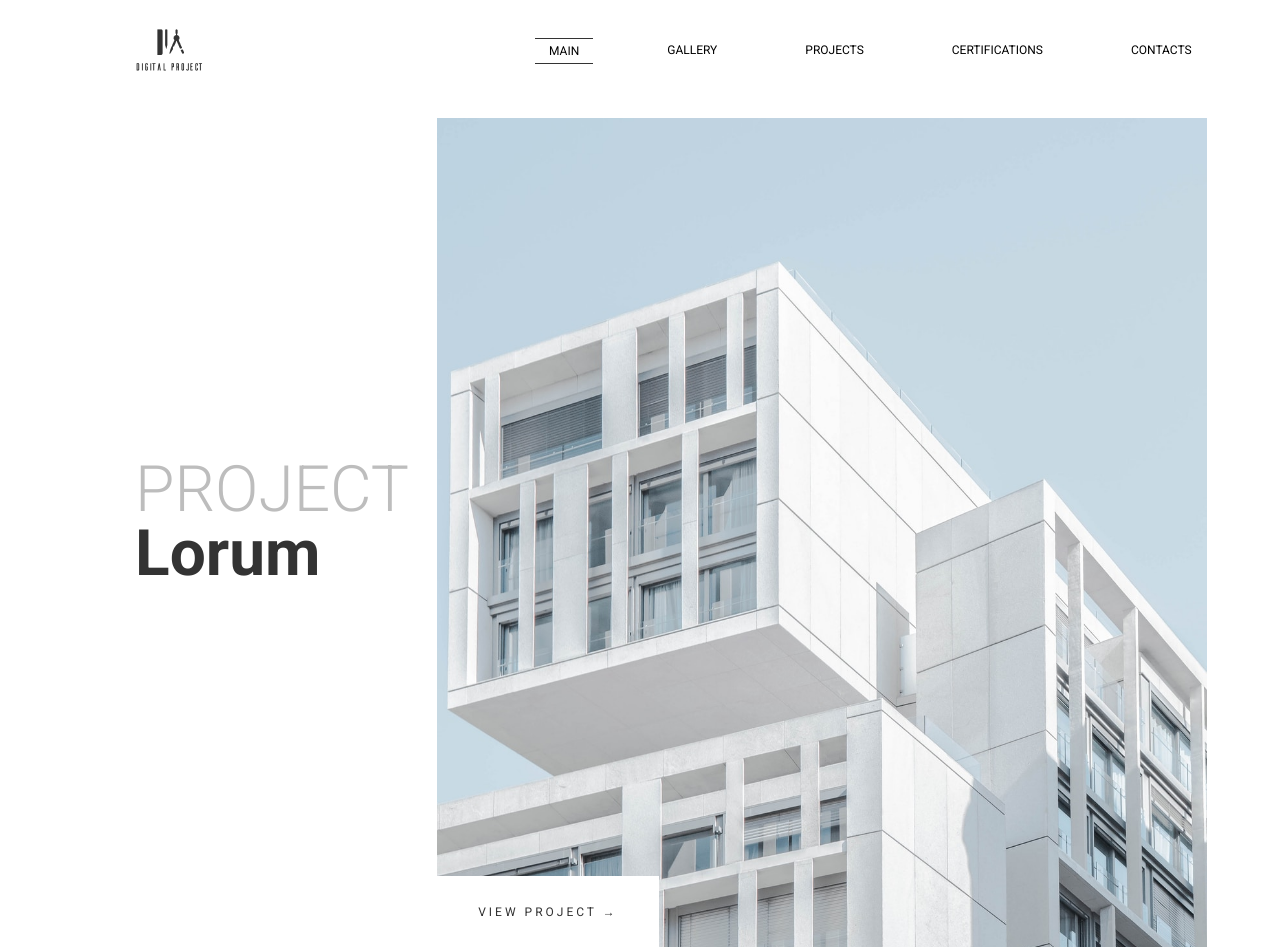
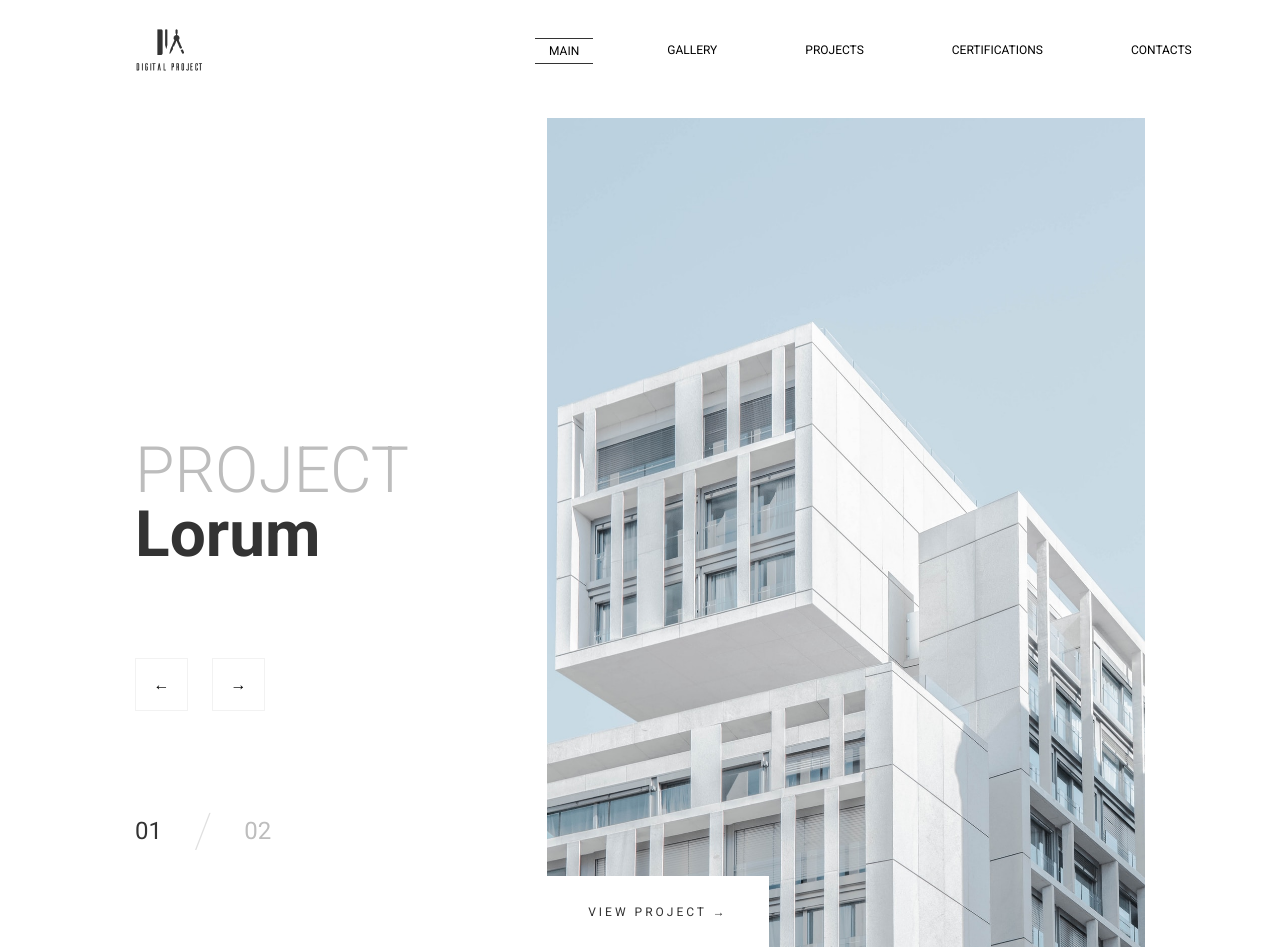
Before and after one commit to ronaldtech051/React-Figma-Website-of-architects, a Next.js app: page / in a window 1280 px wide. Shown: the top 952 px of the page. Built offline with nearby package versions, Linux system fonts and the light colour scheme.

Commit message:
Add keen-slider to home

```diff
--- a/components/Hero.tsx
+++ b/components/Hero.tsx
@@ -1,49 +1,16 @@
-import React from "react";
-import Image from "next/image";
-import Button from "./ui/Button";
+import Carousel from "./ui/Carousel";
 
 export default function Hero() {
   return (
-    <div className="mx-4 flex flex-col justify-between gap-6 md:mx-16 md:w-full md:flex-row lg:mx-0 md:mt-0 pt-4">
+    <div className="mx-4 flex flex-col justify-between gap-6 pt-4 md:mx-16 md:mt-0 md:flex-row lg:mx-0 lg:w-full">
       <div className="flex flex-col justify-end">
-        <h1 className="text-[46px] leading-[46px] lg:w-[278px] lg:text-[64px] lg:leading-[64px]">
+        <h1 className="text-[46px] leading-[46px] lg:w-[278px] lg:text-[64px] lg:leading-[64px] md:w-auto w-0">
           <span className="font-light text-woa-white-400">PROJECT</span>{" "}
           <span className="font-bold text-woa-black-700">Lorum</span>
         </h1>
-        <div className="md:h-[140px] lg:h-[280px] xl:h-[361px]"></div>
+        <div className="md:h-[140px] lg:h-[280px] xl:h-[380px] h-[120px]"></div>
       </div>
-      <div>
-        <CarouselItem
-          imageUrl="/projects/item1.jpg"
-          alt="..."
-          slug="some-slug"
-        />
-      </div>
+      <Carousel />
     </div>
   );
 }
-
-function CarouselItem({
-  slug,
-  imageUrl,
-  alt,
-}: {
-  slug: string;
-  imageUrl: string;
-  alt: string;
-}) {
-  return (
-    <div className="relative h-[410px] md:w-[410px]  lg:h-[580px] lg:w-[580px] xl:h-[829px] xl:w-[770px] ">
-      <Image
-        src={imageUrl}
-        alt={alt}
-        fill
-        className="object-cover"
-        sizes="70vw"
-      />
-      <Button absolute variant="white">
-        VIEW PROJECT &rarr;
-      </Button>
-    </div>
-  );
-}
--- a/components/Mission.tsx
+++ b/components/Mission.tsx
@@ -33,7 +33,7 @@ function MissionItem({
 }) {
   return (
     <p className="flex h-[140px] items-center gap-4 lg:gap-[30px]">
-      <span className="text-[200px] font-[900] text-woa-white-300">
+      <span className="md:text-[200px] text-[170px] font-[900] text-woa-white-300">
         {missionNumber}
       </span>
       <span
--- a/components/Projects.tsx
+++ b/components/Projects.tsx
@@ -9,7 +9,7 @@ export default function Projects() {
       <h2 className="font-light leading-normal text-woa-white-400 lg:text-[64px] text-[46px]">
         Our Projects
       </h2>
-      <div className="mt-8 flex flex-wrap md:gap-[30px] gap-4 xl:mt-[60px]">
+      <div className="md:mt-8 mt-4 flex flex-wrap md:gap-[30px] gap-4 xl:mt-[60px]">
         <ProjectItem
           imageUrl="/projects/projectitem1.jpg"
           projectName="Sample Project 1"
--- /dev/null
+++ b/components/ui/Carousel.tsx
@@ -0,0 +1,101 @@
+"use client";
+
+import React, { useState } from "react";
+import Image from "next/image";
+import Button from "./Button";
+import "keen-slider/keen-slider.min.css";
+import { useKeenSlider } from "keen-slider/react"; // import from 'keen-slider/react.es' for to get an ES module
+import { cn } from "@/lib/utils";
+
+export default function Carousel() {
+  const [currentSlide, setCurrentSlide] = React.useState(0);
+  const [loaded, setLoaded] = useState(false);
+  const [sliderRef, instanceRef] = useKeenSlider<HTMLDivElement>({
+    initial: 0,
+    slideChanged(slider) {
+      setCurrentSlide(slider.track.details.rel);
+    },
+    created() {
+      setLoaded(true);
+    },
+    loop: true,
+  });
+
+  return (
+    <>
+      <div ref={sliderRef} className="keen-slider xl:ml-[110px] lg:ml-[55px]">
+        <CarouselItem
+          imageUrl="/projects/item1.jpg"
+          alt="..."
+          slug="some-slug"
+          className="keen-slider__slide"
+        />
+        <CarouselItem
+          imageUrl="/projects/item1.jpg"
+          alt="..."
+          slug="some-slug"
+          className="keen-slider__slide"
+        />
+      </div>
+      <div className="absolute xl:mt-[540px] lg:mt-[380px] md:mt-[290px] mt-[120px]">
+        <button
+          className="h-[53px] w-[53px] border border-woa-white-300 bg-white p-[14px] "
+          onClick={(e: any) =>
+            e.stopPropagation() || instanceRef.current?.prev()
+          }
+        >
+          &larr;
+        </button>
+        <button
+          className="h-[53px] w-[53px] border border-woa-white-300 bg-white p-[14px] ml-6"
+          onClick={(e: any) =>
+            e.stopPropagation() || instanceRef.current?.next()
+          }
+        >
+          &rarr;
+        </button>
+        <p className="flex items-center gap-8 text-lg lg:text-[24px] xl:mt-24 lg:mt-16 md:mt-6">
+          <span className="text-[#333]">{String(currentSlide + 1).padStart(2, "0")}</span>
+          <span className="text-4xl font-extralight text-[#e0e0e0] lg:text-5xl">
+            /
+          </span>
+          <span className="text-woa-white-400">
+            {String(2).padStart(2, "0")}
+          </span>
+        </p>
+      </div>
+    </>
+  );
+}
+
+function CarouselItem({
+  slug,
+  imageUrl,
+  alt,
+  className,
+}: {
+  slug: string;
+  imageUrl: string;
+  alt: string;
+  className?: string;
+}) {
+  return (
+    <div
+      className={cn(
+        className,
+        "relative h-[410px] md:w-[410px]  lg:h-[580px] lg:w-[580px] xl:h-[829px] xl:w-[770px]",
+      )}
+    >
+      <Image
+        src={imageUrl}
+        alt={alt}
+        fill
+        className="object-cover"
+        sizes="70vw"
+      />
+      <Button absolute variant="white">
+        VIEW PROJECT &rarr;
+      </Button>
+    </div>
+  );
+}
--- a/package.json
+++ b/package.json
@@ -10,6 +10,7 @@
   },
   "dependencies": {
     "clsx": "^2.0.0",
+    "keen-slider": "^6.8.6",
     "leaflet-defaulticon-compatibility": "^0.1.2",
     "next": "13.5.4",
     "react": "^18",
```
Also changed, not shown: 1 other file (tests, documents, lock files or other folders).
